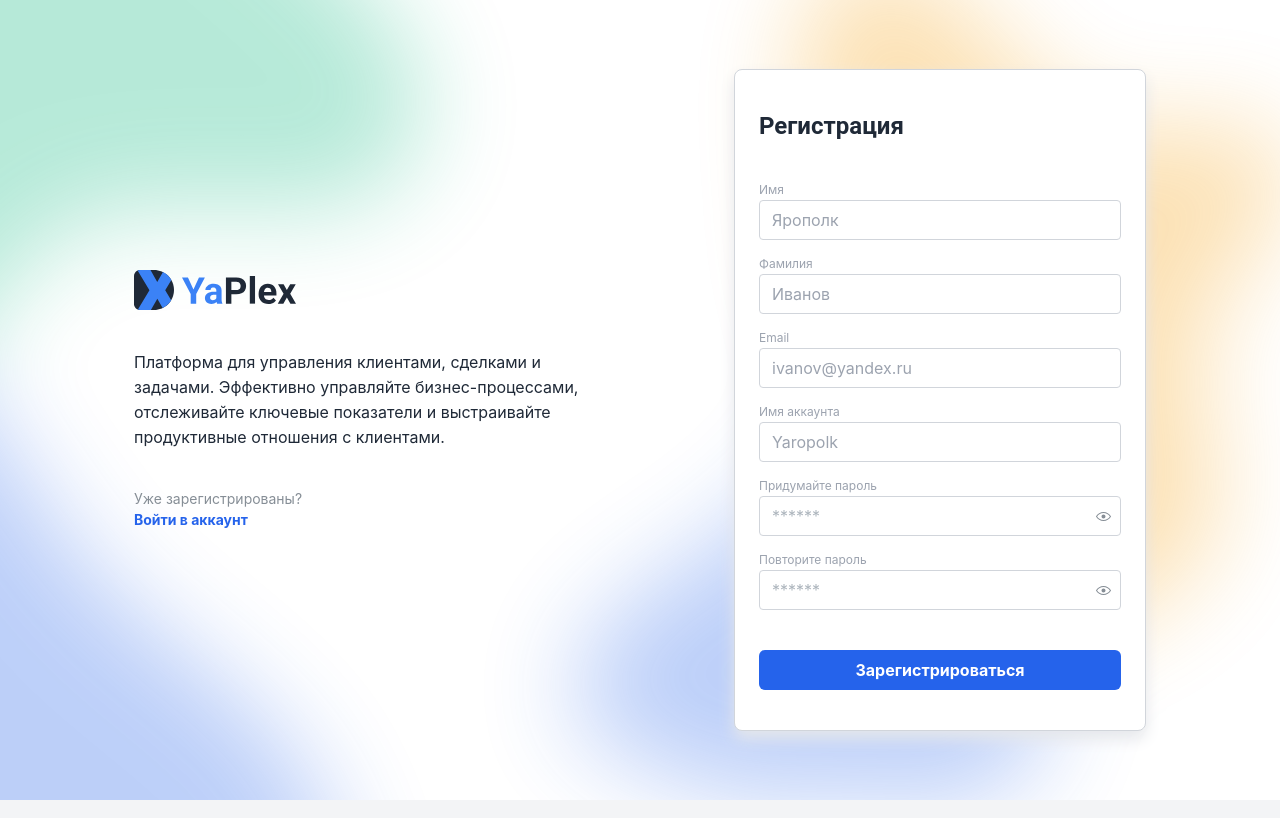
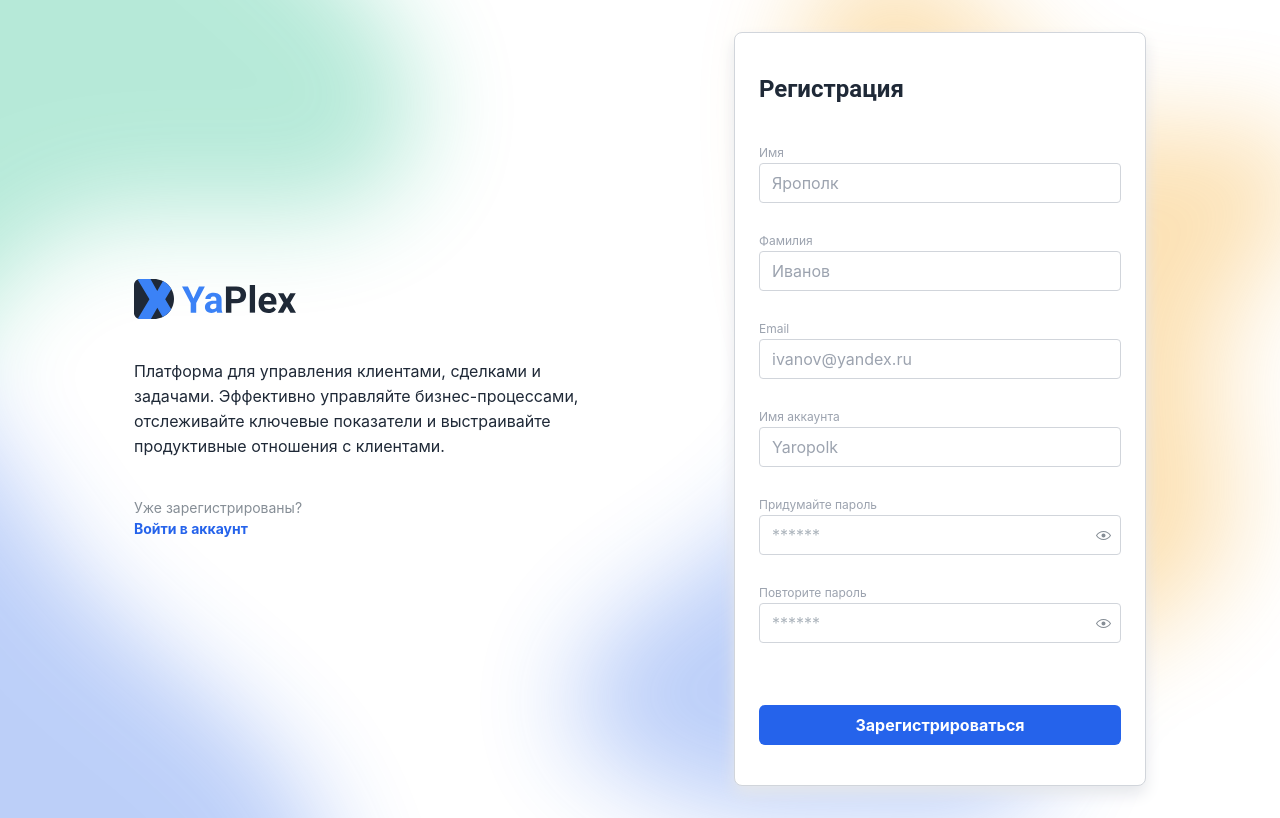
Before and after one commit to p-vlasenko/higher-web-practice-crm, a React (Vite) app: page /register in a window 1280 px wide. Built offline with nearby package versions, Linux system fonts and the light colour scheme; no server answers.

Commit message:
fix registration and auth pages

```diff
--- a/src/pages/LandingPage.tsx
+++ b/src/pages/LandingPage.tsx
@@ -65,6 +65,7 @@ export function LandingPage() {
         <form className={classes.authCard} onSubmit={handleSubmit(onSubmit)}>
           <Title order={2}>Вход в аккаунт</Title>
           <div className={classes.form}>
+            <div className={classes.authField}>
               <Controller
                 name='email'
                 control={control}
@@ -77,6 +78,7 @@ export function LandingPage() {
                   />
                 )}
               />
+            </div>
             <div className={classes.loginPasswordGroup}>
               <Controller
                 name='password'
--- a/src/pages/Page.module.css
+++ b/src/pages/Page.module.css
@@ -74,9 +74,21 @@
   gap: var(--crm-space-4);
 }
 
+.authField {
+  min-width: 0;
+  height: 80px;
+  align-self: start;
+}
+
 .loginPasswordGroup {
   display: grid;
   gap: 4px;
+  height: 104px;
+  align-self: start;
+}
+
+.registerPage .form {
+  gap: var(--crm-space-2);
 }
 
 .forgotPasswordLink {
--- a/src/pages/RegisterPage.tsx
+++ b/src/pages/RegisterPage.tsx
@@ -93,6 +93,7 @@ export function RegisterPage() {
         <form className={classes.authCard} onSubmit={handleSubmit(onSubmit)}>
           <Title order={2}>Регистрация</Title>
           <div className={classes.form}>
+            <div className={classes.authField}>
               <Controller
                 name='firstName'
                 control={control}
@@ -105,6 +106,8 @@ export function RegisterPage() {
                   />
                 )}
               />
+            </div>
+            <div className={classes.authField}>
               <Controller
                 name='lastName'
                 control={control}
@@ -117,6 +120,8 @@ export function RegisterPage() {
                   />
                 )}
               />
+            </div>
+            <div className={classes.authField}>
               <Controller
                 name='email'
                 control={control}
@@ -129,6 +134,8 @@ export function RegisterPage() {
                   />
                 )}
               />
+            </div>
+            <div className={classes.authField}>
               <Controller
                 name='accountName'
                 control={control}
@@ -141,6 +148,8 @@ export function RegisterPage() {
                   />
                 )}
               />
+            </div>
+            <div className={classes.authField}>
               <Controller
                 name='password'
                 control={control}
@@ -153,6 +162,8 @@ export function RegisterPage() {
                   />
                 )}
               />
+            </div>
+            <div className={classes.authField}>
               <Controller
                 name='passwordRepeat'
                 control={control}
@@ -165,6 +176,7 @@ export function RegisterPage() {
                   />
                 )}
               />
+            </div>
           </div>
           <Button
             className={classes.loginSubmitButton}
```
Lines whose indentation alone changed are shown as unchanged.
